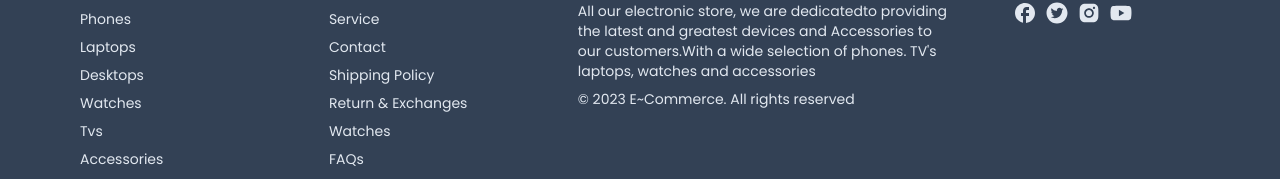
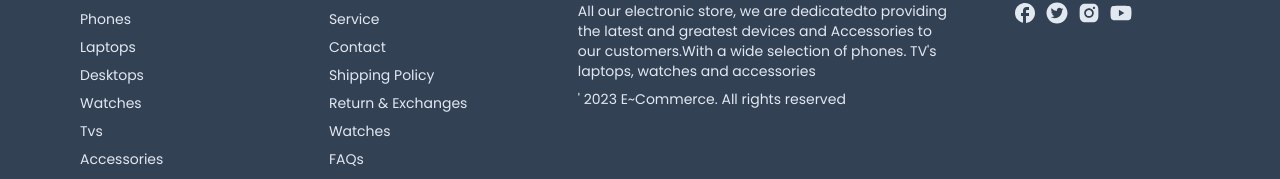
Before and after one commit to Ella-1/E-Shop, a Next.js app: page / in a window 1280 px wide. Shown: the part 688-867 px from the top of the page. Built offline with nearby package versions, Linux system fonts and the light colour scheme; no server answers; the database is empty; a web font is replaced by a local one.

Commit message:
Update Footer.tsx

```diff
--- a/app/components/footer/Footer.tsx
+++ b/app/components/footer/Footer.tsx
@@ -36,7 +36,7 @@ function Footer() {
               selection of phones. TV's laptops, watches and accessories
             </p>
             <p>
-  &copy; {new Date().getFullYear()} E~Commerce. All rights reserved{" "}
+  &apos; {new Date().getFullYear()} E~Commerce. All rights reserved{" "}
 </p>
 
           </div>
```
